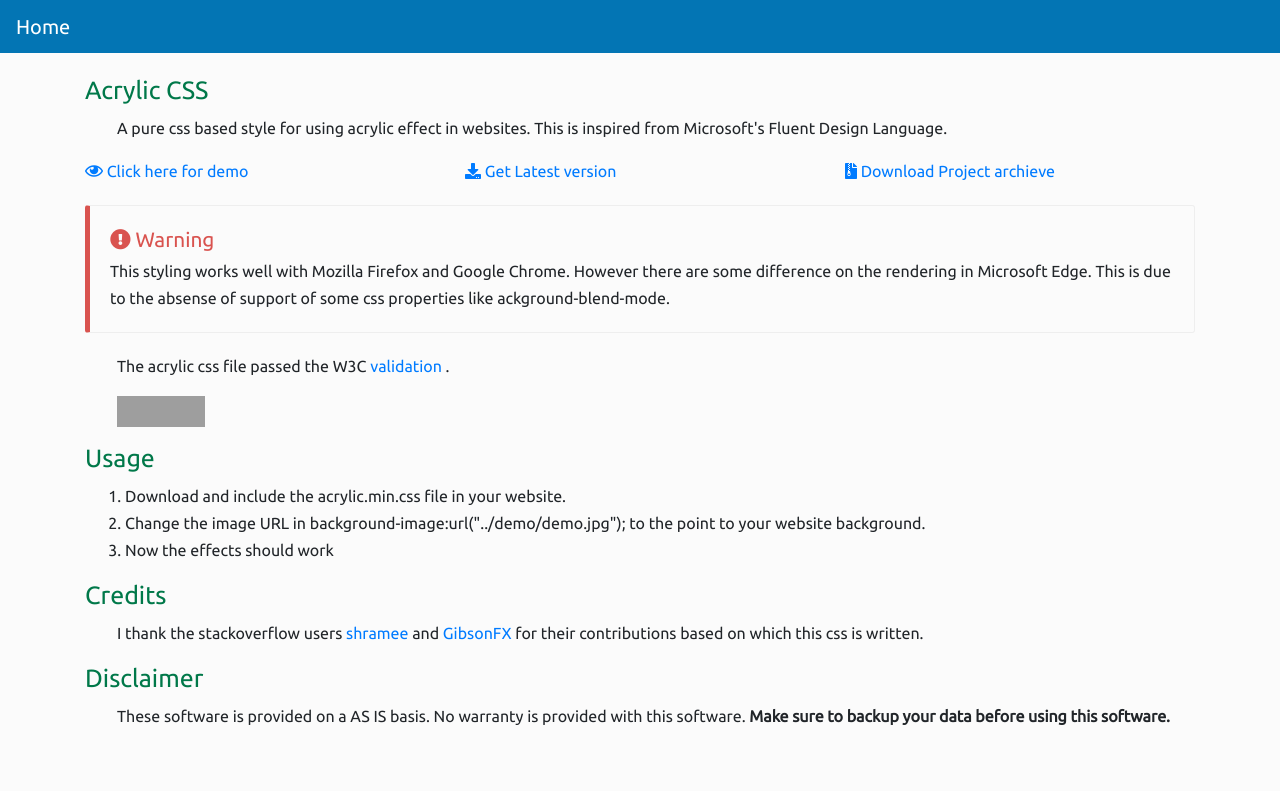
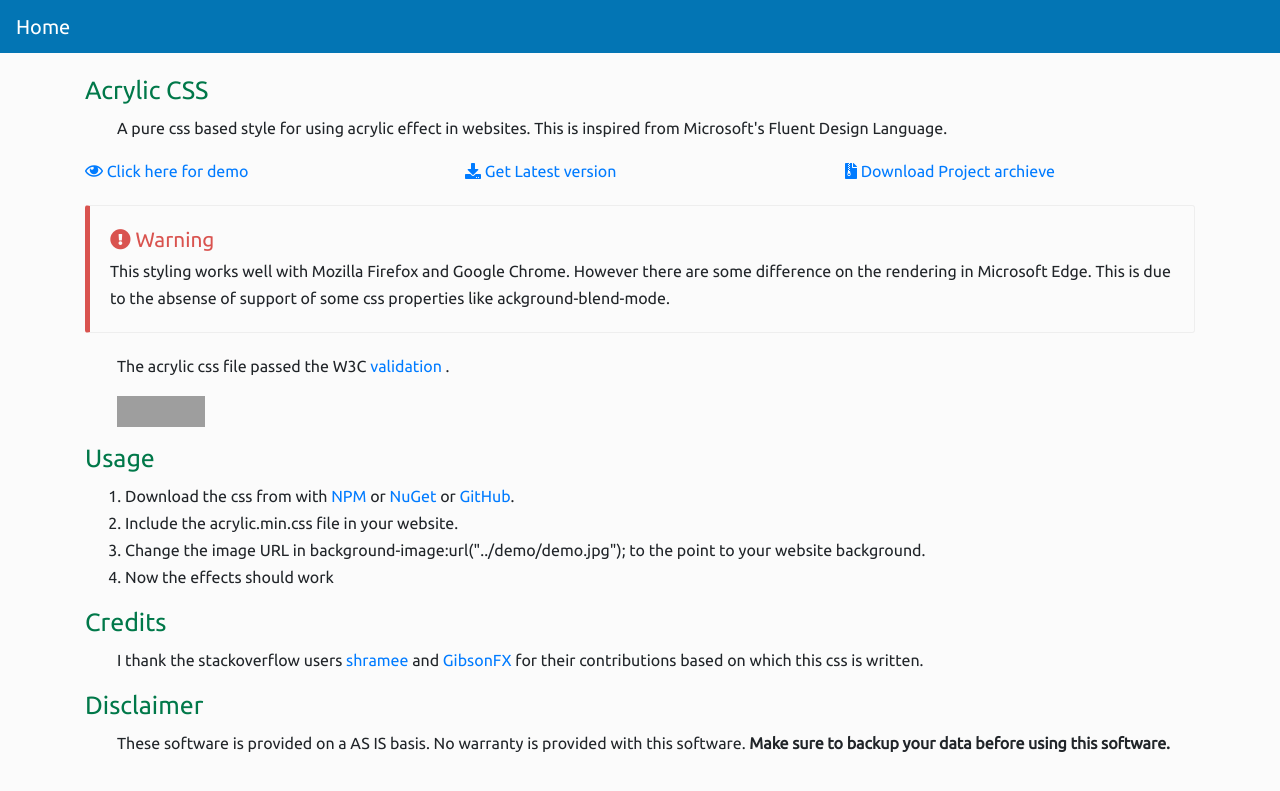
Before and after one commit to kolappannathan/kolappannathan.github.io, a Jekyll site: the page built from projects/acrylic-css/index.html, in a window 1280 px wide. Shown: the top 791 px of the page. Built offline with Jekyll 4.4.1, drawn with Linux system fonts in a browser that asks for light colours; grey boxes are pictures that could not be loaded.

Commit message:
Fixes #10

```diff
--- a/projects/acrylic-css/index.html
+++ b/projects/acrylic-css/index.html
@@ -38,7 +38,10 @@ layout: project-page
 </h2>
 <div>
     <ol>
-        <li>Download and include the acrylic.min.css file in your website.</li>
+        <li>Download the css from with <a href="https://www.npmjs.com/package/acrylic-css" target="blank">NPM</a> or
+            <a href="https://www.nuget.org/packages/acrylic.css/" target="blank">NuGet</a> or <a href="https://github.com/kolappannathan/acrylic-css/tree/master/dist"
+                target="blank">GitHub</a>.</li>
+        <li>Include the acrylic.min.css file in your website.</li>
         <li>Change the image URL in background-image:url("../demo/demo.jpg"); to the point to your website
             background.</li>
         <li>Now the effects should work</li>
```
